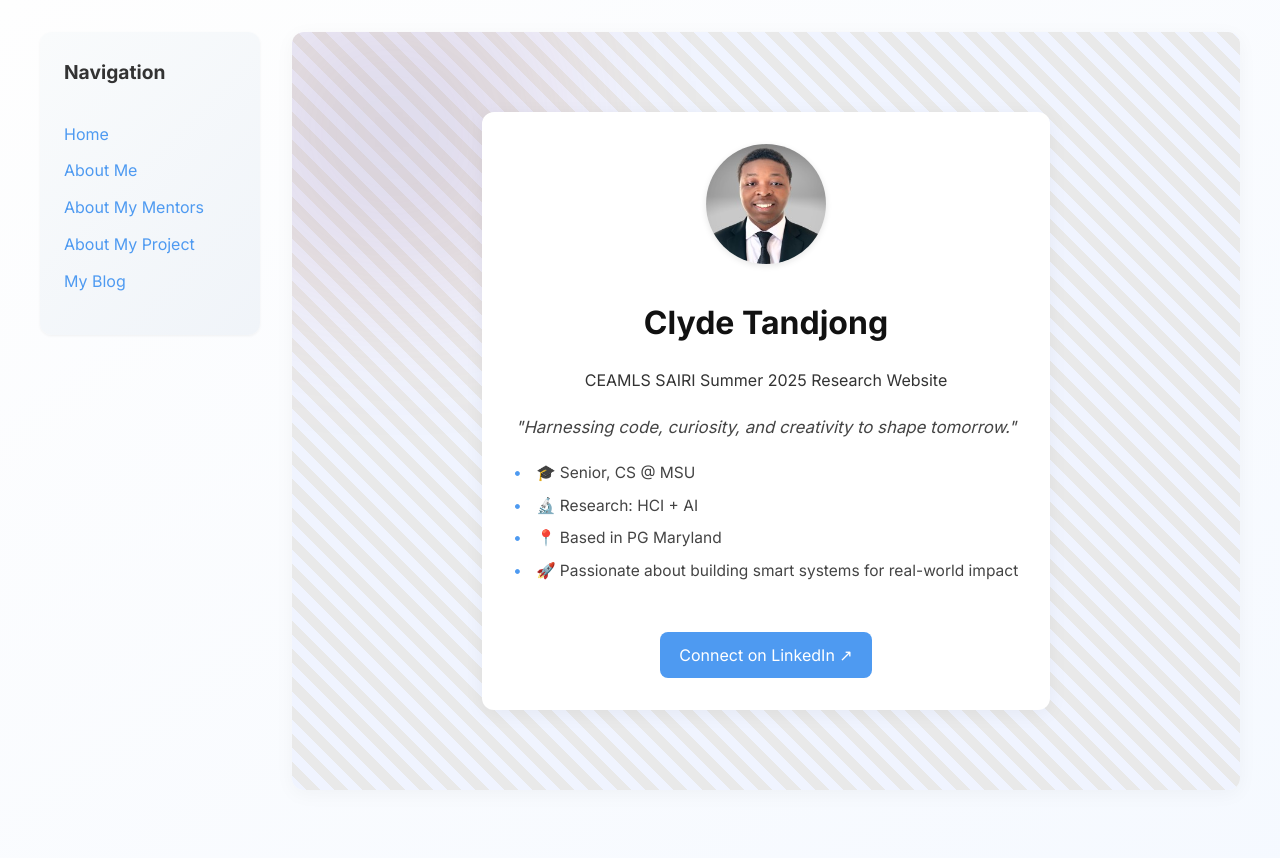
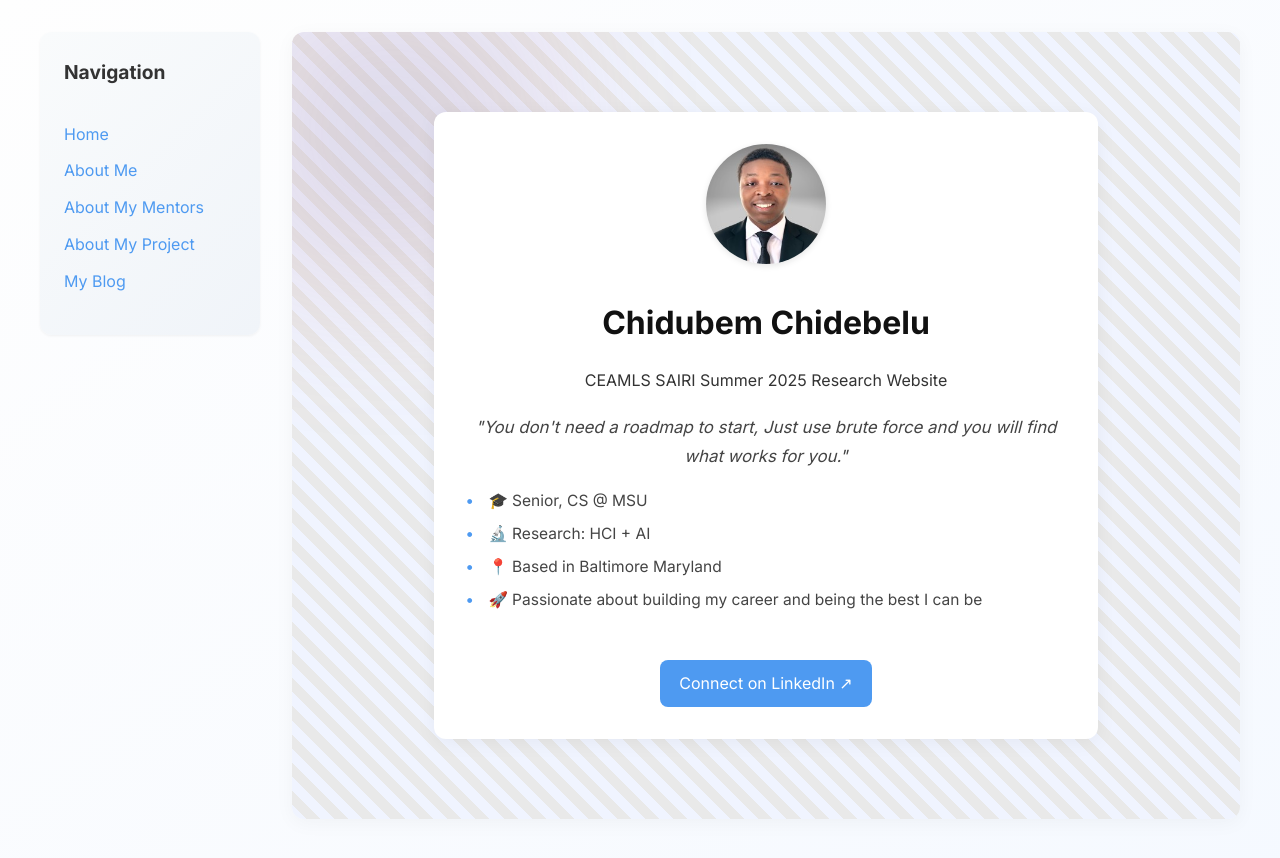
Before and after one commit to 10DubemCant/10DubemCant.github.io, a Jekyll site: the page built from index.md, in a window 1280 px wide. Shown: the top 858 px of the page. Built offline with Jekyll 4.4.1, drawn with Linux system fonts in a browser that asks for light colours.

Commit message:
Update index.md

```diff
--- a/index.md
+++ b/index.md
@@ -1,16 +1,16 @@
 ---
 layout: home
-title: Clyde Tandjong
+title: Chidubem Chidebelu
 description: CEAMLS SAIRI Summer 2025 Research Website
 
-motto: "Harnessing code, curiosity, and creativity to shape tomorrow."
+motto: "You don't need a roadmap to start, Just use brute force and you will find what works for you."
 
 quick_facts:
   - "🎓 Senior, CS @ MSU"
   - "🔬 Research: HCI + AI"
-  - "📍 Based in PG Maryland"
-  - "🚀 Passionate about building smart systems for real-world impact"
+  - "📍 Based in Baltimore Maryland"
+  - "🚀 Passionate about building my career and being the best I can be"
 
-linkedin: https://www.linkedin.com/in/clyde-tandjong-7a3ab0150/
+linkedin: https://www.linkedin.com/in/chidubem-chidebelu-a137a9271/
 image: /assets/images/me.jpeg
 ---
```
